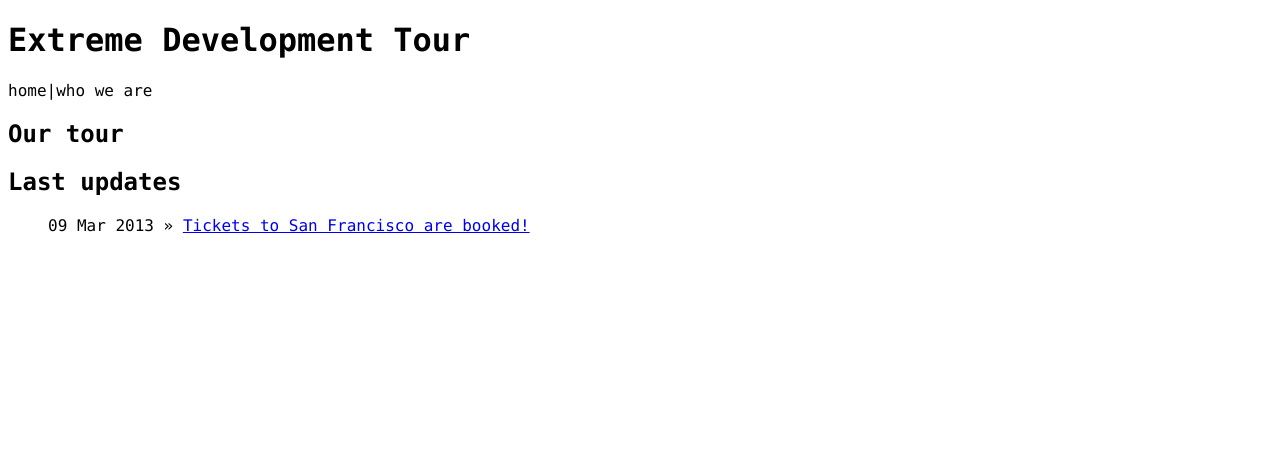
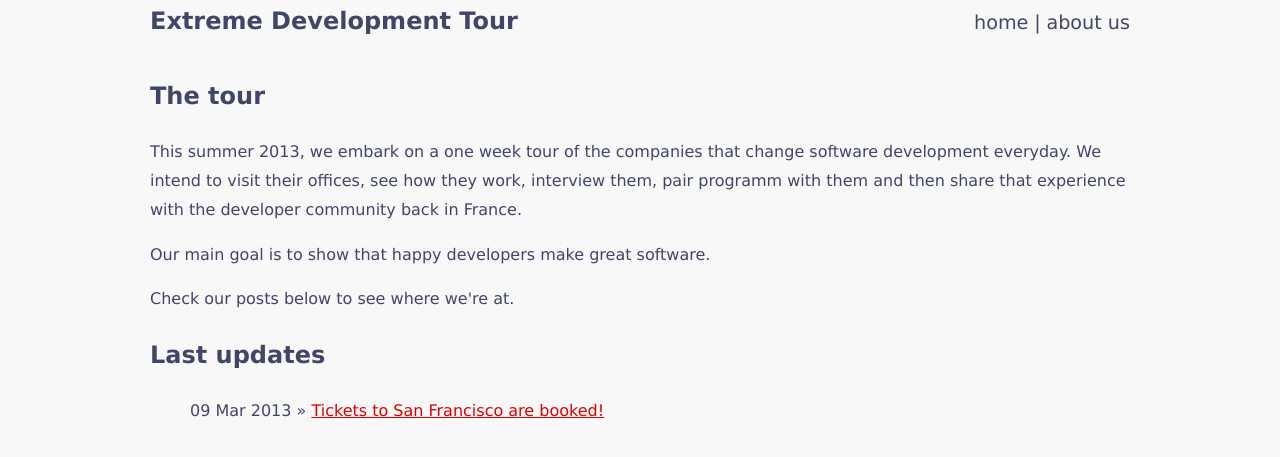
Before and after one commit to simcap/extreme-development-tour, a Jekyll site: the page built from index.html, in a window 1280 px wide. Shown: the top 457 px of the page. Built offline with Jekyll 4.4.1, drawn with Linux system fonts in a browser that asks for light colours.

Commit message:
new style

```diff
--- a/_layouts/default.html
+++ b/_layouts/default.html
@@ -9,8 +9,9 @@
 <body>
 
   <header>
-    <h1>Extreme Development Tour</h1>
-    <a>home</a>|<a>who we are</a>
+    Extreme Development Tour
+    <nav><a href="#">home</a><span>|</span><a href="#">about us</a></nav>
+    <hr/>
   </header>
 
   {{ content }}
--- a/_posts/2013-03-09-Tickets-to-San-Francisco-are-booked.html
+++ b/_posts/2013-03-09-Tickets-to-San-Francisco-are-booked.html
@@ -3,4 +3,5 @@ layout: posts
 title: Tickets to San Francisco are booked!
 ---
 {{page.title}}
-<p>Tickets are booked</p>
+<p>We flight out from Paris on the 26th of July at 12h10. A stop over at Chicago and we arrive at San Francisco the same day at 19h15.</p>
+<p>We will leave San Fransisco the 4th of August to be back in Paris the 5th at 9h10 in the morning.</p>
--- a/css/screen.css
+++ b/css/screen.css
@@ -1,7 +1,48 @@
 body {
-  font-family: Monaco, "Courier New", monospace;
+  background-color: #F8F8F8;
+  color: #424666;
+  font-family: Verdana, monospace;
+  font-size: 100%;
+  line-height: 1.8;
+  text-rendering: optimizelegibility;
+  margin: 0 150px 0 150px;
+}
+
+header {
+  font-size: 1.5em;
+  font-weight: 900;
+}
+
+nav {
+  float: right;
+  font-size: 80%;
+  font-weight: normal;
+  margin-top: 0.3em;
+}
+
+nav a {
+  color: #424666;
+  text-decoration: none;
+}
+
+nav a:hover {
+  color: #E10000;
+}
+
+nav span {
+  margin-left: 0.3em;
+  margin-right: 0.3em;
+}
+
+section a {
+  color: #E10000;
 }
 
 ul {
   list-style-type: none;
 }
+
+hr {
+  background-color: #E10000;
+  border: medium;
+}
--- a/index.html
+++ b/index.html
@@ -3,13 +3,16 @@ layout: default
 title: Extreme Development Tour
 ---
 
-<section id="tour">
-  <h1>Our tour</h1>
-
+<section>
+  <h2>The tour</h2>
+  <p>This summer 2013, we embark on a one week tour of the companies that change software development everyday. We intend to visit their offices, see how they work, interview them, pair programm with them
+  and then share that experience with the developer community back in France.</p>
+  <p>Our main goal is to show that happy developers make great software.</p>
+  <p>Check our posts below to see where we're at.</p>
 </section>
 
-<section id="posts">
-  <h1>Last updates</h1>
+<section>
+  <h2>Last updates</h2>
   <ul>
     {% for post in site.posts %}
       <li><span>{{ post.date | date_to_string }}</span> &raquo; <a href="{{ post.url }}">{{ post.title }}</a></li>
```
